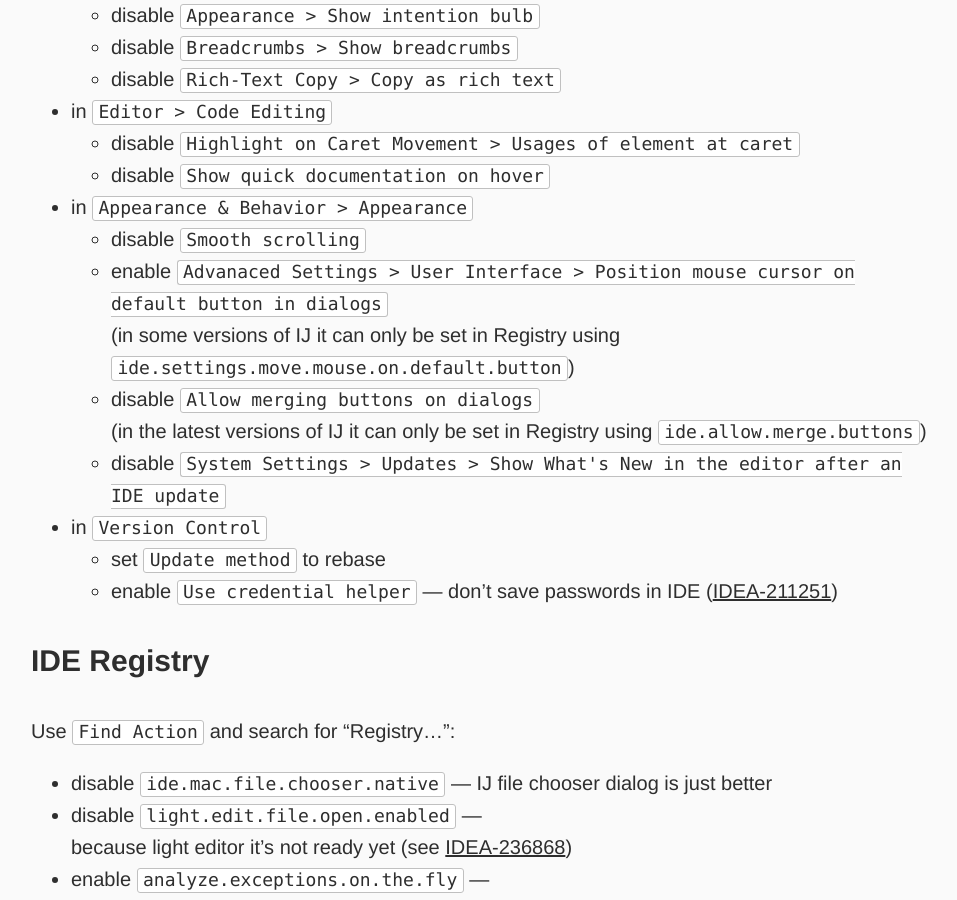
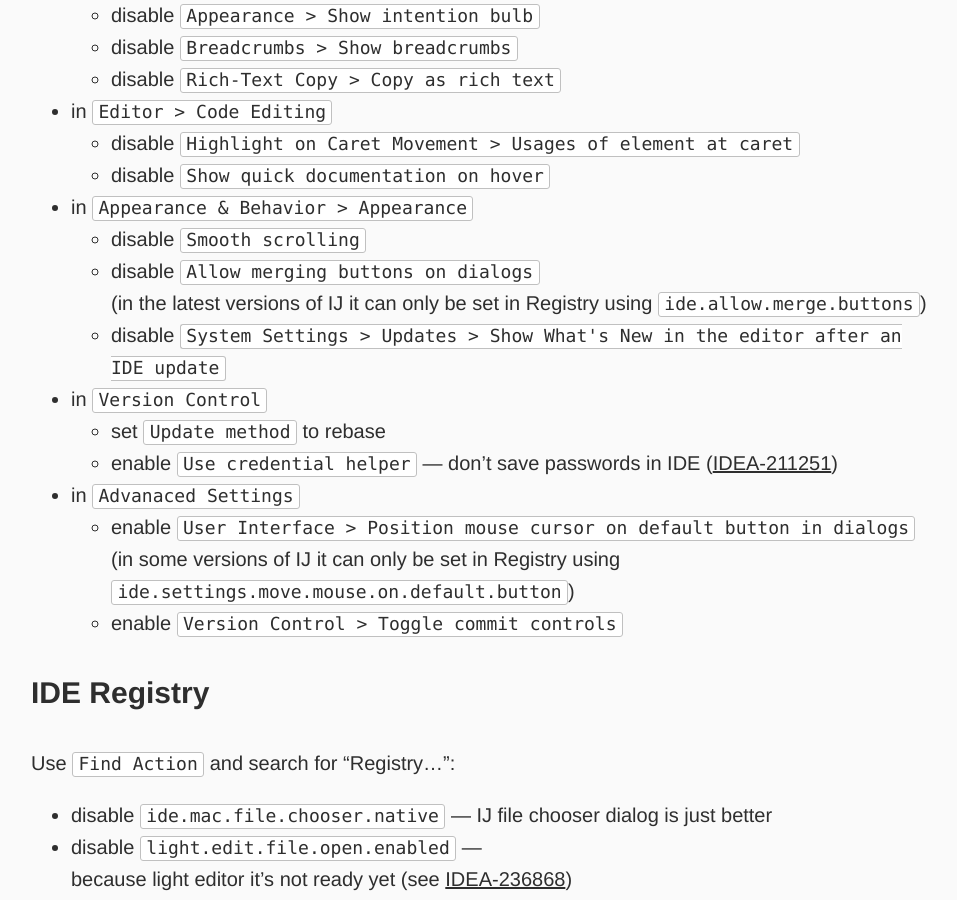
Before and after one commit to dkandalov/dkandalov.github.io, a Jekyll site: the page built from _posts/2020-05-26-intellij-settings.md, in a window 1280 px wide and 900 px high, scrolled down 578 px. Shown: the whole window, without its empty margins (161-1118 px from the left). Built offline with Jekyll 4.4.1, drawn with Linux system fonts in a browser that asks for light colours; our own code applies the rules of GitHub Pages for plain Markdown files.

Commit message:
updated IntelliJ settings post

```diff
--- a/_posts/2020-05-26-intellij-settings.md
+++ b/_posts/2020-05-26-intellij-settings.md
@@ -19,14 +19,16 @@ This page is being updated on new IntelliJ releases and changes in my preference
      - disable `Show quick documentation on hover`
  - in `Appearance & Behavior > Appearance`
      - disable `Smooth scrolling`
-     - enable `Advanaced Settings > User Interface > Position mouse cursor on default button in dialogs`<br/>
-       (in some versions of IJ it can only be set in Registry using `ide.settings.move.mouse.on.default.button`)
      - disable `Allow merging buttons on dialogs`<br/>
        (in the latest versions of IJ it can only be set in Registry using `ide.allow.merge.buttons`)
      - disable `System Settings > Updates > Show What's New in the editor after an IDE update`
  - in `Version Control`
      - set `Update method` to rebase
      - enable `Use credential helper` — don't save passwords in IDE ([IDEA-211251](https://youtrack.jetbrains.com/issue/IDEA-211251))
+ - in `Advanaced Settings`
+     - enable `User Interface > Position mouse cursor on default button in dialogs`
+       (in some versions of IJ it can only be set in Registry using `ide.settings.move.mouse.on.default.button`)
+     - enable `Version Control > Toggle commit controls`
 
 ### IDE Registry
 Use `Find Action` and search for "Registry...":
```
